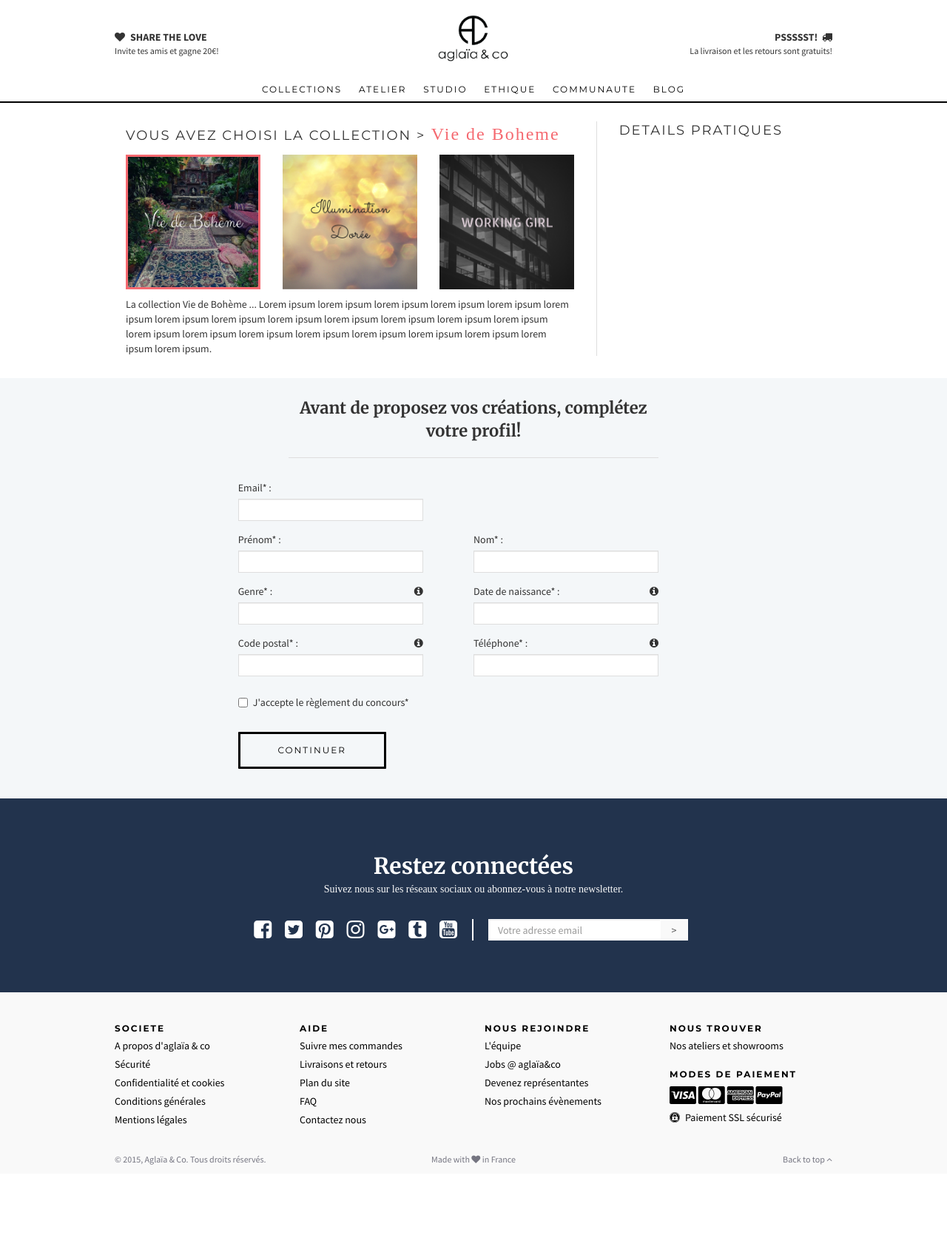
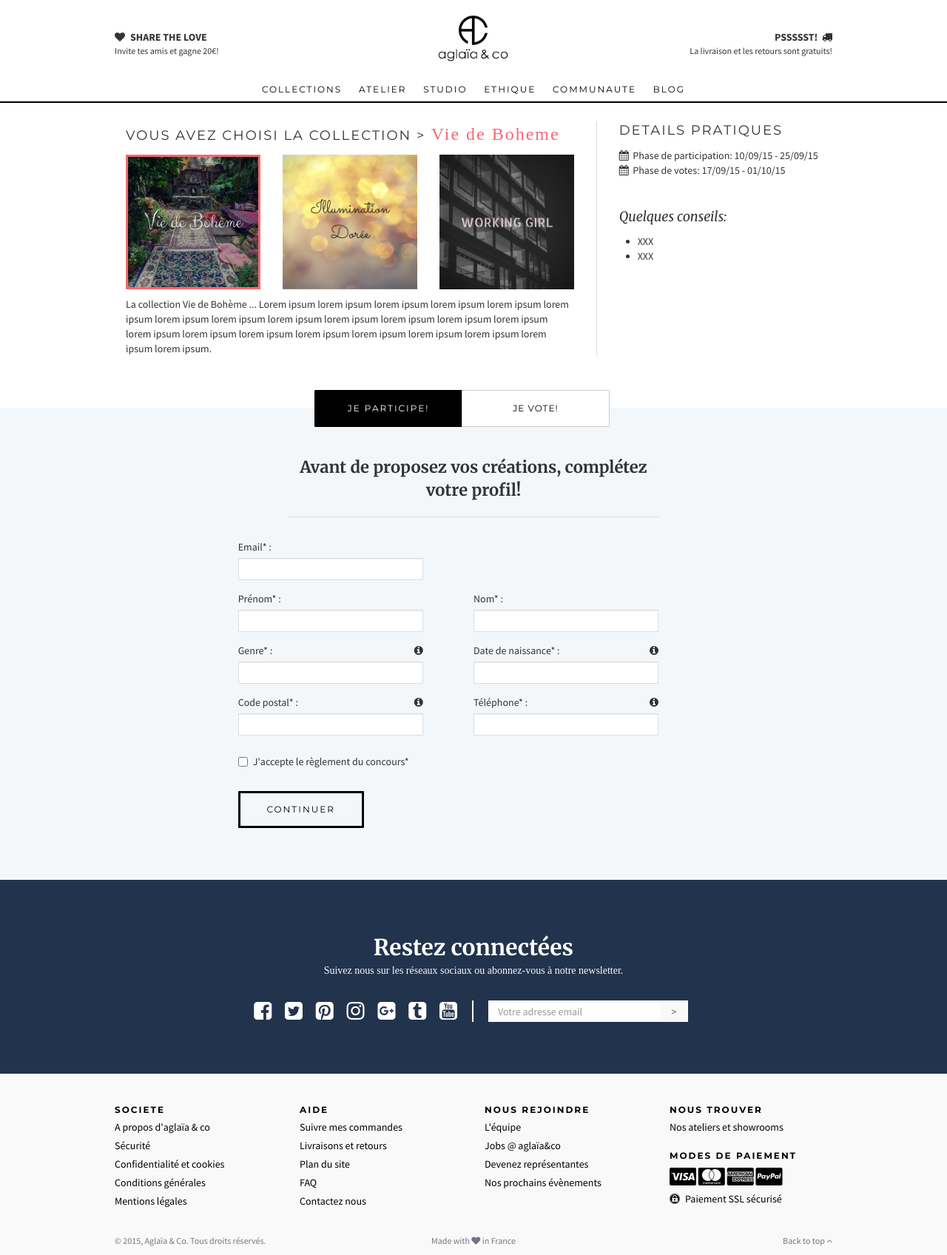
Before and after one commit to fgainnier/aglaia, a Rails app: page /pages/atelier2 in a window 1280 px wide. Shown: the part 33-1729 px from the top of the page at 74% size. Before the commit the page ends 1607 px from the top, so only its background shows below. Run offline with Rails 7, Linux system fonts and the light colour scheme; style sheets or scripts are compiled from the project's sources; some libraries are stand-ins or nearby versions; some web fonts are replaced.

Commit message:
Modified atelier

```diff
--- a/app/assets/stylesheets/bootstrap_and_customization.css.scss
+++ b/app/assets/stylesheets/bootstrap_and_customization.css.scss
@@ -4139,6 +4139,15 @@ select:not([multiple]){
 	margin-bottom: 30px;
 }
 
+.atelier2-titre5 {
+	font-size: 18px;
+	font-family: 'Merriweather';
+	font-style: italic;
+	padding-top: 40px;
+	border-color: #DEDEDE;
+	margin-bottom: 10px;
+}
+
 .atelier2bottom {
 	background-color: #F4F7F9;
 	margin-top: 30px;
@@ -4189,6 +4198,7 @@ select:not([multiple]){
 	top: 560px;
 	left: 425px;
 	background-color: #FFFFFF;
+	letter-spacing: 2px;
 }
 
 .choice2 {
@@ -4197,6 +4207,7 @@ select:not([multiple]){
 	background-color:#000000;
 	color:#FFFFFF;
 	border-color:#000000;
+	letter-spacing: 2px;
 }
 
 .choice2:hover {
@@ -4205,6 +4216,7 @@ select:not([multiple]){
 	background-color:#000000;
 	color:#FFFFFF;
 	border-color:#000000;
+	letter-spacing: 2px;
 }
 
 .choice3 {
--- a/app/views/pages/atelier2.html.erb
+++ b/app/views/pages/atelier2.html.erb
@@ -8,17 +8,17 @@
 				VOUS AVEZ CHOISI LA COLLECTION ><span class="choix"> Vie de Boheme</span>
 			</div>
 			<div class="col-md-4">
-				<div class="thumbnail thumbnail3 border-red">
+				<div class="thumbnail thumbnail3 bordered3 border-red">
 	 	   				<%= link_to (image_tag("boheme.jpg")), root_path %>
 	 	   	</div>
 	 	  </div>
  	   	<div class="col-md-4">
-	 	   	<div class="thumbnail thumbnail3">
+	 	   	<div class="thumbnail thumbnail3 bordered3">
 	 	   				<%= link_to (image_tag("illuminationdoree.jpg")), root_path %>
 	 	   	</div>
 	 	  </div>
  	   	<div class="col-md-4">
-	 	   	<div class="thumbnail thumbnail3">
+	 	   	<div class="thumbnail thumbnail3 bordered3">
 	 	   				<%= link_to (image_tag("workinggirl.jpg")), root_path %>
 	 	   	</div>
 	 	  </div>
@@ -31,13 +31,26 @@
 			<div class="col-md-12 atelier2-titre">
 				DETAILS PRATIQUES
 			</div>
+			<div class="col-md-12">
+				<div><i class="fa fa-calendar"></i>&nbsp;&nbsp;Phase de participation: 10/09/15 - 25/09/15</div>
+				<div><i class="fa fa-calendar"></i>&nbsp;&nbsp;Phase de votes: 17/09/15 - 01/10/15</div>
+			</div>
+			<div class="col-md-12 atelier2-titre5">
+				Quelques conseils:
+			</div>
+			<div class="col-md-12 nopadding">
+				<ul>
+					<li>XXX</li>
+					<li>XXX</li>
+				</ul>
+			</div>
 		</div>
 
 	</div>
 </div>
 </section>
 
-<section class="atelier2bottom">
+<section class="atelier3bottom">
 	<div class="container">
 		<div class="row padding-top-25">
 			<div class="col-md-6 col-md-offset-3 offset atelier2-titre2 text-center">
@@ -93,7 +106,7 @@
       </div>
       <div class="col-md-12 nopadding signupbouton">
 				<div class="inline">
-					<%= link_to root_path, class: "btn btn-danger btn-lg btn-panier1" do %>
+					<%= link_to root_path, class: "btn btn-danger btn-lg btn-jumbotron" do %>
 					CONTINUER
 					<% end %>
 				</div>
@@ -101,3 +114,12 @@
 		</div>
 	</div>
 </section>
+
+<div class="btn-group choice" role="group" aria-label="...">
+  <div class="btn-group" role="group">
+    <button type="button" class="btn btn-default choice2">JE PARTICIPE!</button>
+  </div>
+  <div class="btn-group" role="group">
+    <button type="button" class="btn btn-default choice3">JE VOTE!</button>
+  </div>
+</div>
```
Also changed, not shown: app/views/pages/atelier3.html.erb (+13 -0 lines).
